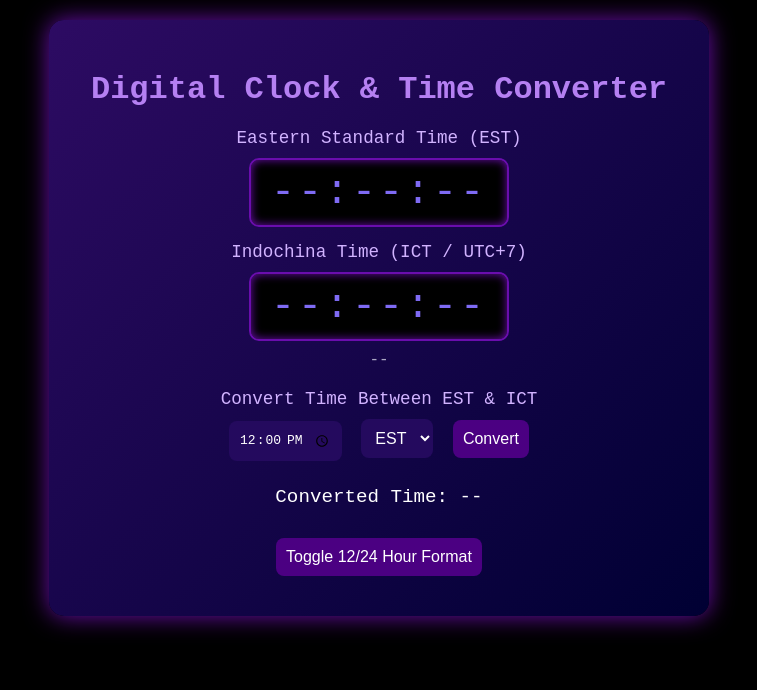
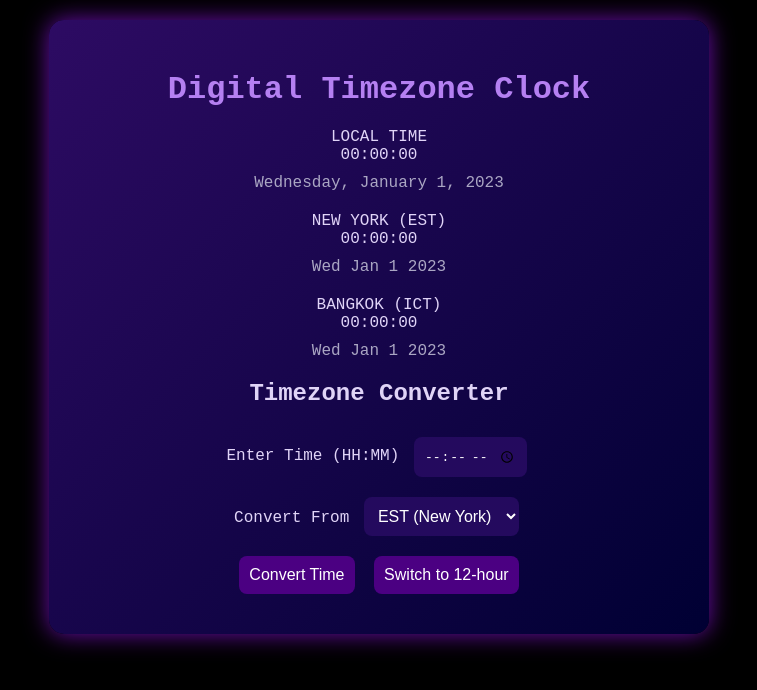
Before and after one commit to villainghosty23/Indochinadigitalclock, a plain HTML site: page index.html in a window 1280 px wide. Shown: the whole page, without its empty margins (261-1018 px from the left). Drawn offline with Linux system fonts and the light colour scheme.

Commit message:
Update index.html

```diff
--- a/index.html
+++ b/index.html
@@ -2,41 +2,61 @@
 <html lang="en">
 <head>
     <meta charset="UTF-8">
-  <title>Digital Clock & Time Converter</title>
+    <meta name="viewport" content="width=device-width, initial-scale=1.0">
+    <title>Digital Timezone Clock</title>
     <link rel="stylesheet" href="style.css">
 </head>
 <body>
     <div class="container">
-    <h1>Digital Clock & Time Converter</h1>
+        <h1>Digital Timezone Clock</h1>
 
-    <!-- Live Clocks -->
-    <div>
-      <div class="zone-label">Eastern Standard Time (EST)</div>
-      <div class="clock" id="estClock">--:--:--</div>
-
-      <div class="zone-label">Indochina Time (ICT / UTC+7)</div>
-      <div class="clock" id="ictClock">--:--:--</div>
-
-      <div class="date" id="dateNow">--</div>
+        <div class="digital-clock">
+            <div class="clock-display">
+                <div class="timezone">LOCAL TIME</div>
+                <div id="localClock" class="time">00:00:00</div>
+                <div id="localDate" class="date">Wednesday, January 1, 2023</div>
             </div>
 
-    <!-- Converter -->
-    <div class="converter">
-      <div class="zone-label">Convert Time Between EST & ICT</div>
-      <div>
-        <input type="time" id="inputTime" value="12:00">
-        <select id="fromZone">
-          <option value="EST">EST</option>
-          <option value="ICT">ICT</option>
-        </select>
-        <button onclick="convertTime()">Convert</button>
-      </div>
-      <div class="converted-time" id="convertedResult">Converted Time: --</div>
+            <div class="world-clocks">
+                <div class="world-clock">
+                    <div class="timezone">NEW YORK (EST)</div>
+                    <div id="estClock" class="time">00:00:00</div>
+                    <div class="date" id="estDate">Wed Jan 1 2023</div>
                 </div>
 
-    <!-- Toggle -->
-    <div class="toggle-btn">
-      <button onclick="toggleFormat()">Toggle 12/24 Hour Format</button>
+                <div class="world-clock">
+                    <div class="timezone">BANGKOK (ICT)</div>
+                    <div id="ictClock" class="time">00:00:00</div>
+                    <div class="date" id="ictDate">Wed Jan 1 2023</div>
+                </div>
+            </div>
+        </div>
+
+        <div class="converter-container">
+            <h2>Timezone Converter</h2>
+            <div class="converter-controls">
+                <div class="input-group">
+                    <label for="inputTime">Enter Time (HH:MM)</label>
+                    <input type="time" id="inputTime" required>
+                </div>
+
+                <div class="input-group">
+                    <label for="fromZone">Convert From</label>
+                    <select id="fromZone">
+                        <option value="EST">EST (New York)</option>
+                        <option value="ICT">ICT (Bangkok)</option>
+                    </select>
+                </div>
+
+                <div class="button-group">
+                    <button id="convertBtn" class="btn">Convert Time</button>
+                    <button id="toggleFormatBtn" class="btn secondary">Switch to 12-hour</button>
+                </div>
+            </div>
+
+            <div id="convertedResult" class="conversion-result">
+                <!-- Results will appear here -->
+            </div>
         </div>
     </div>
 
```
Lines whose indentation alone changed are shown as unchanged.
